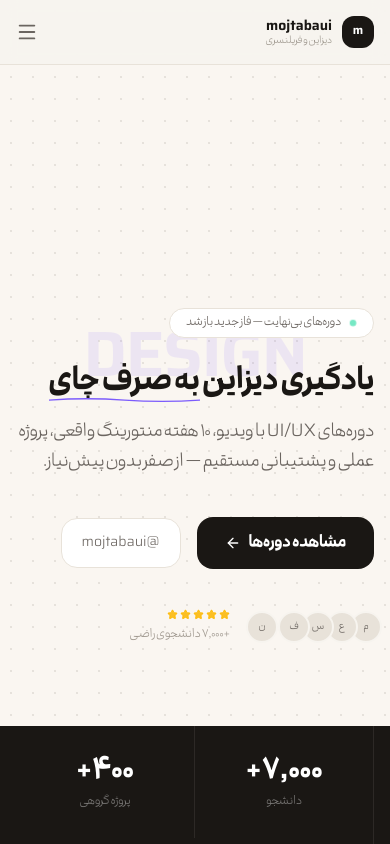
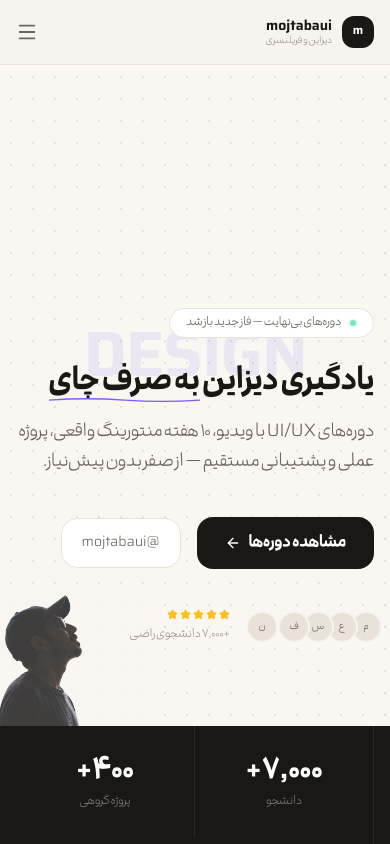
Before and after one commit to mojtabaui/mojtabaui, a Next.js app: page / in a window 390 px wide. Shown: the top 844 px of the page. Built offline with nearby package versions, Linux system fonts and the light colour scheme.

Commit message:
redesign articles, about, footer, mobile hero image

```diff
--- a/src/app/page.tsx
+++ b/src/app/page.tsx
@@ -110,6 +110,19 @@ export default function Home() {
         >
           {/* Big decorative background word — parallax + fade */}
           <HeroDecor />
+
+          {/* Mobile-only hero image */}
+          <div className="lg:hidden absolute bottom-0 left-0 w-36 sm:w-48 pointer-events-none select-none" style={{ zIndex: 1 }}>
+            <Image
+              src="/images/hero.png"
+              alt=""
+              width={192}
+              height={240}
+              className="w-full h-auto opacity-75"
+              style={{ transform: "scaleX(-1)" }}
+              priority
+            />
+          </div>
 
           <div className="max-w-7xl mx-auto px-4 sm:px-6 relative flex-1 flex items-end w-full z-10">
             <div className="flex items-end justify-between gap-8 w-full pt-4">
```
